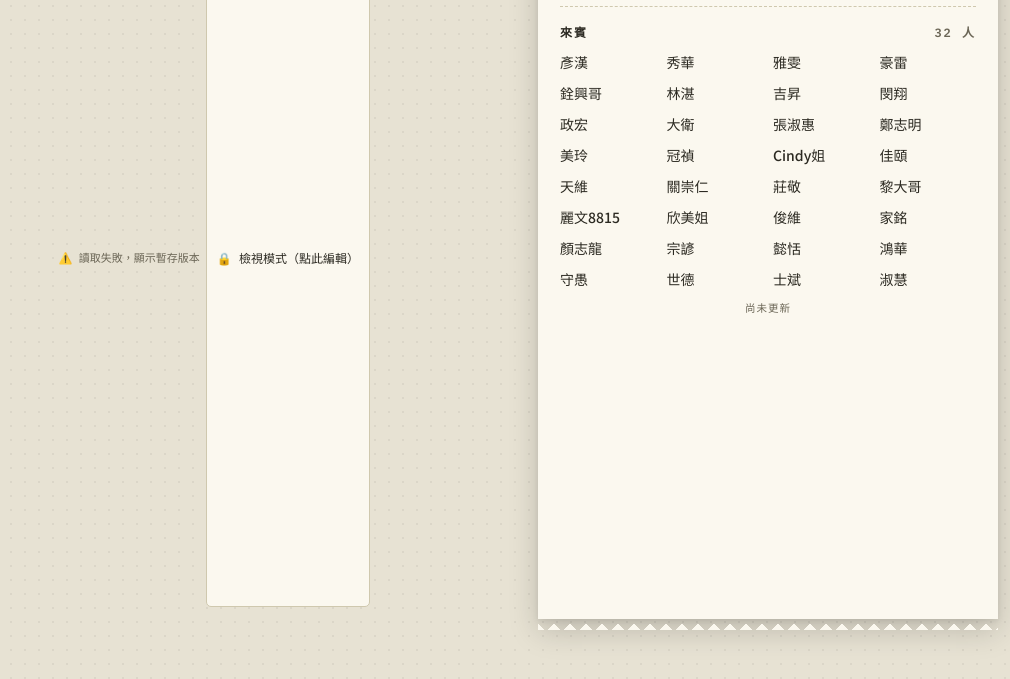
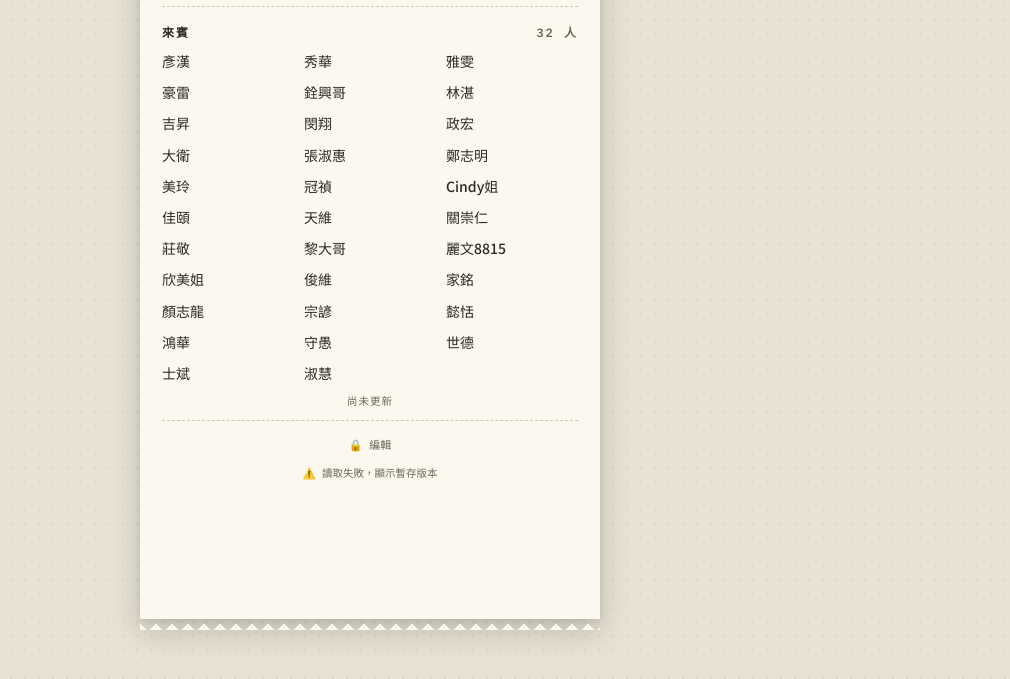
Before and after one commit to Davycmg/lunch-list, a plain HTML site: page index.html in a window 1280 px wide. Shown: the part 121-800 px from the top of the page, without its empty margins (270-1280 px from the left). Drawn offline with Linux system fonts and the light colour scheme; no server answers.

Commit message:
調整編輯按鈕位置，修正長姓名換行

```diff
--- a/index.html
+++ b/index.html
@@ -128,37 +128,39 @@
 
   .rows{
     display:grid;
-    grid-template-columns:repeat(auto-fill, minmax(84px, 1fr));
+    grid-template-columns:repeat(auto-fill, minmax(100px, 1fr));
     column-gap:10px;
-    row-gap:2px;
+    row-gap:4px;
   }
   .row{
     display:flex;
-    align-items:center;
+    align-items:flex-start;
     gap:3px;
     padding:4px 0;
     min-width:0;
   }
   .row .name{
-    white-space:nowrap;
-    overflow:hidden;
-    text-overflow:ellipsis;
     font-weight:500;
     font-size:14px;
+    line-height:1.3;
     font-family:'Noto Sans TC', sans-serif;
-    border:none;
-    background:transparent;
     color:var(--ink);
     padding:0;
     width:100%;
     min-width:0;
+    white-space:normal;
+    overflow-wrap:anywhere;
+    word-break:break-word;
     border-bottom:1px dotted transparent;
+    outline:none;
     pointer-events:none;
   }
   body.editmode .row .name{
     pointer-events:auto;
+    cursor:text;
     border-bottom-color:var(--line);
   }
+  .row .rm{ margin-top:1px; }
   .row.absent .name{ color:var(--grey); text-decoration:line-through; text-decoration-color:var(--line); }
   .row.fixed .name{ color:var(--grey); font-style:italic; }
   .row .rm{
@@ -240,45 +242,42 @@
   }
 
   .lockbar{
-    max-width:460px;
-    width:100%;
-    margin:0 auto 12px;
+    margin-top:12px;
+    padding-top:10px;
+    border-top:1px dashed var(--line);
     display:flex;
-    justify-content:flex-end;
-    gap:6px;
+    align-items:center;
+    justify-content:center;
+    gap:8px;
+    flex-wrap:wrap;
   }
   .lockbar button, .lockbar input{
     font-family:'IBM Plex Mono', monospace;
-    font-size:12px;
-    padding:6px 10px;
+    font-size:11px;
+    padding:4px 9px;
     border-radius:5px;
     border:1px solid var(--line);
     background:var(--paper);
-    color:var(--ink);
+    color:var(--ink-soft);
     cursor:pointer;
   }
-  .lockbar .pinbox{ display:none; gap:6px; }
+  .lockbar .togglebtn{ background:none; border-color:transparent; }
+  .lockbar .pinbox{ display:none; gap:6px; align-items:center; }
   .lockbar.pending .pinbox{ display:flex; }
   .lockbar.pending .togglebtn{ display:none; }
-  .lockbar input[type="password"]{ width:90px; cursor:text; }
+  .lockbar input[type="password"]{ width:70px; cursor:text; }
   .status-msg{
-    max-width:460px; margin:0 auto 8px; text-align:right;
-    font-size:11px; color:var(--ink-soft); font-family:'IBM Plex Mono', monospace;
-    min-height:14px;
+    width:100%;
+    text-align:center;
+    font-size:10.5px;
+    color:var(--ink-soft);
+    font-family:'IBM Plex Mono', monospace;
+    min-height:0;
   }
+  body.editmode .lockbar .togglebtn{ color:var(--green); }
 </style>
 </head>
 <body>
-
-<div class="lockbar" id="lockbar">
-  <span class="status-msg" id="pinMsg" style="min-height:auto;margin:0;align-self:center;"></span>
-  <button class="togglebtn" id="toggleEditBtn">🔒 檢視模式（點此編輯）</button>
-  <div class="pinbox">
-    <input type="password" id="pinInput" placeholder="輸入密碼" inputmode="numeric">
-    <button id="pinSubmit">解鎖</button>
-    <button id="pinCancel">取消</button>
-  </div>
-</div>
 
 <div class="ticket" id="ticket">
   <div class="head">
@@ -294,6 +293,16 @@
   </div>
 
   <div class="timestamp" id="lastUpdate">載入中…</div>
+
+  <div class="lockbar" id="lockbar">
+    <button class="togglebtn" id="toggleEditBtn">🔒 編輯</button>
+    <div class="pinbox">
+      <input type="password" id="pinInput" placeholder="密碼" inputmode="numeric">
+      <button id="pinSubmit">解鎖</button>
+      <button id="pinCancel">✕</button>
+    </div>
+    <span class="status-msg" id="pinMsg"></span>
+  </div>
 </div>
 
 <script>
@@ -391,18 +400,21 @@
   const row = document.createElement('div');
   row.className = 'row';
   row.innerHTML = `
-    <input type="text" class="name" spellcheck="false">
+    <div class="name" contenteditable="true" spellcheck="false"></div>
     <button class="rm" title="刪除">✕</button>
   `;
-  const nameInput = row.querySelector('.name');
-  nameInput.value = gu.name;
-  nameInput.addEventListener('change', async () => {
-    const newName = nameInput.value.trim();
-    if(!newName){ nameInput.value = gu.name; return; }
+  const nameEl = row.querySelector('.name');
+  nameEl.textContent = gu.name;
+  nameEl.addEventListener('blur', async () => {
+    const newName = nameEl.textContent.trim();
+    if(!newName){ nameEl.textContent = gu.name; return; }
+    if(newName === gu.name) return;
     gu.name = newName;
     await saveData();
   });
-  nameInput.addEventListener('keydown', (e) => { if(e.key === 'Enter') nameInput.blur(); });
+  nameEl.addEventListener('keydown', (e) => {
+    if(e.key === 'Enter'){ e.preventDefault(); nameEl.blur(); }
+  });
   row.querySelector('.rm').addEventListener('click', async () => {
     data.guests = data.guests.filter(x => x.id !== gu.id);
     await saveData();
@@ -432,7 +444,7 @@
     editing = true;
     document.body.classList.add('editmode');
     lockbar.classList.remove('pending');
-    document.getElementById('toggleEditBtn').textContent = '🔓 編輯模式（點此鎖定）';
+    document.getElementById('toggleEditBtn').textContent = '🔓 鎖定';
     setPinMsg('已解鎖，可編輯');
     stopAutoRefresh();
   } else {
@@ -444,7 +456,7 @@
   if(editing){
     editing = false;
     document.body.classList.remove('editmode');
-    this.textContent = '🔒 檢視模式（點此編輯）';
+    this.textContent = '🔒 編輯';
     setPinMsg('已鎖定');
     startAutoRefresh();
   }
```
